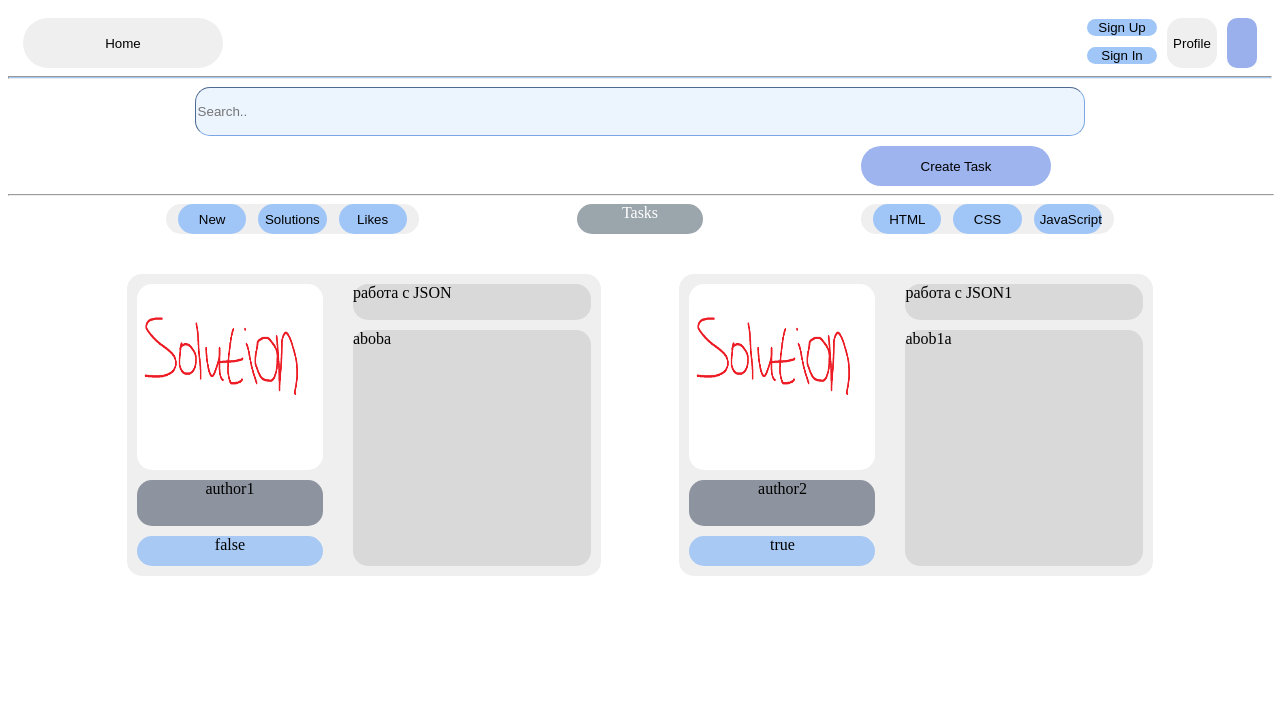
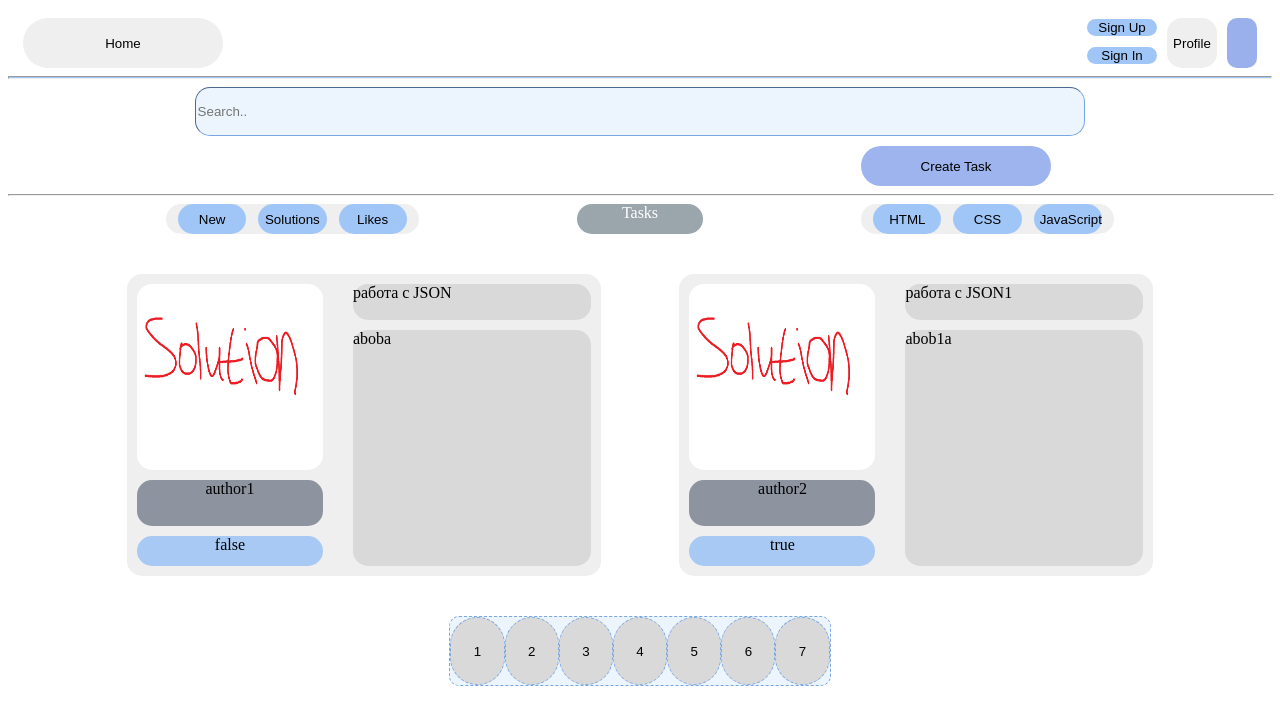
Before and after one commit to BornToCodeStudio/BornToCode_Project, a Vue app in the folder borntocode_frontend/: page / in a window 1280 px wide. Shown: the top 724 px of the page. Built offline with nearby package versions, Linux system fonts and the light colour scheme.

Commit message:
added page-switcher
added page-switcher to main page

```diff
--- /dev/null
+++ b/borntocode_frontend/src/components/item-switcher-button.vue
@@ -0,0 +1,27 @@
+<template>
+    <button class="number">{{number}}</button>
+</template>
+
+
+<script>
+export default {
+    name: "Item-Switcher-Button",
+    props: {
+        number: {
+            type: Number,
+            default: null
+        }
+    }
+    }
+
+</script>
+
+<style lang="scss" scoped>
+    .number {
+        width: 68px;
+        text-align: center;
+        border-radius: 35px;
+        background-color: #D9D9D9;
+        border: 1px dashed #7AA7E2;
+    }
+</style>
--- /dev/null
+++ b/borntocode_frontend/src/components/item-switcher.vue
@@ -0,0 +1,39 @@
+<template>
+    <div class='pages__holder'>
+        <ItemSwitcherButton v-bind:key="pages" v-for="pages in pagenumber" :number="pages"/>
+    </div>
+</template>
+
+<script>
+import ItemSwitcherButton from '../components/item-switcher-button.vue'
+import previewImageDefault from '../assets/default_preview_solution.png';
+
+export default {
+  name: "home-view",
+  components: {
+    ItemSwitcherButton
+},
+    data() {
+        return {
+            pagenumber: [1,2,3,4,5,6,7],
+            tasks: [{author: "author1", isTried: false, name: "работа с JSON", description: "aboba", previewimage: previewImageDefault},
+            {author: "author2", isTried: true, name: "работа с JSON1", description: "abob1a", previewimage: previewImageDefault}]
+
+}
+    }
+    }
+</script>
+
+<style lang="scss" scoped>
+    .pages__holder {
+        width: 30%;
+        height: 68px;
+        border-radius: 10px;
+        border: 1px dashed #7AA7E2;
+        background-color: #ECF4FE;
+        display: flex;
+        flex-direction: row;
+        justify-content: space-between;
+        gap: 0px;
+    }
+</style>
--- a/borntocode_frontend/src/views/home-view.vue
+++ b/borntocode_frontend/src/views/home-view.vue
@@ -22,6 +22,9 @@
         <div class="filtered__tasks">
            <HomeTask v-bind:key="index" v-for="(task, index) in tasks" :task="task"/>
         </div>
+        <div class="pages">
+          <ItemSwitcher/>
+        </div>
       </div>
     </main>
 </template>
@@ -31,16 +34,19 @@
 import axios from 'axios';
 import previewImageDefault from '../assets/default_preview_solution.png';
 import HomeTask from '../components/home-task.vue';
+import ItemSwitcher from '../components/item-switcher.vue'
 
 export default {
   name: "home-view",
   components: {
-    HomeTask
+    HomeTask,
+    ItemSwitcher
 },
     data() {
         return {
           tasks: [{author: "author1", isTried: false, name: "работа с JSON", description: "aboba", previewimage: previewImageDefault},
-          {author: "author2", isTried: true, name: "работа с JSON1", description: "abob1a", previewimage: previewImageDefault}]
+          {author: "author2", isTried: true, name: "работа с JSON1", description: "abob1a", previewimage: previewImageDefault}],
+          switcher: []
         }
     },
     methods: {
@@ -108,6 +114,11 @@ export default {
     }
 
     .main__body{
+      .pages {
+        display: flex;
+        justify-content: space-evenly;
+      }
+
       .filtered__tasks{
         margin: 40px;
         display: flex;
```
